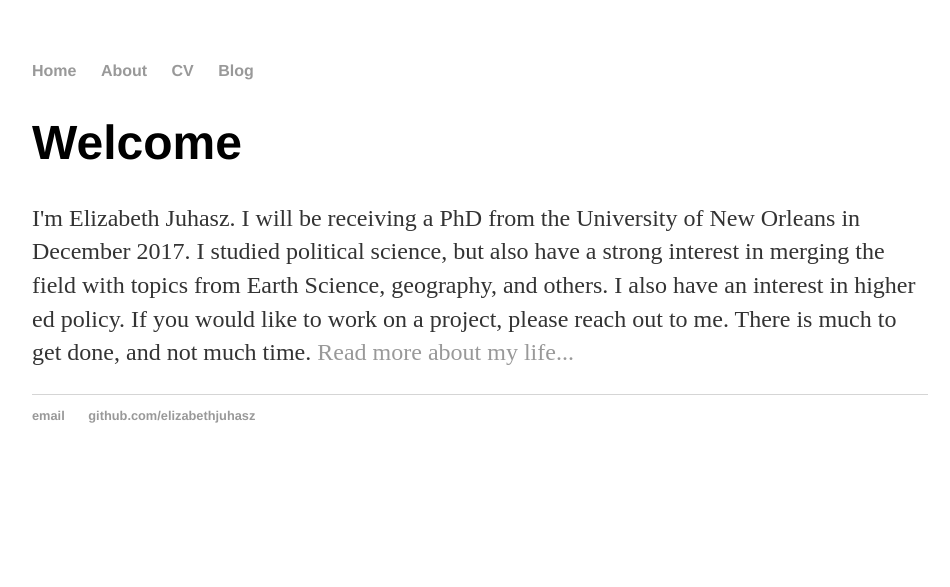
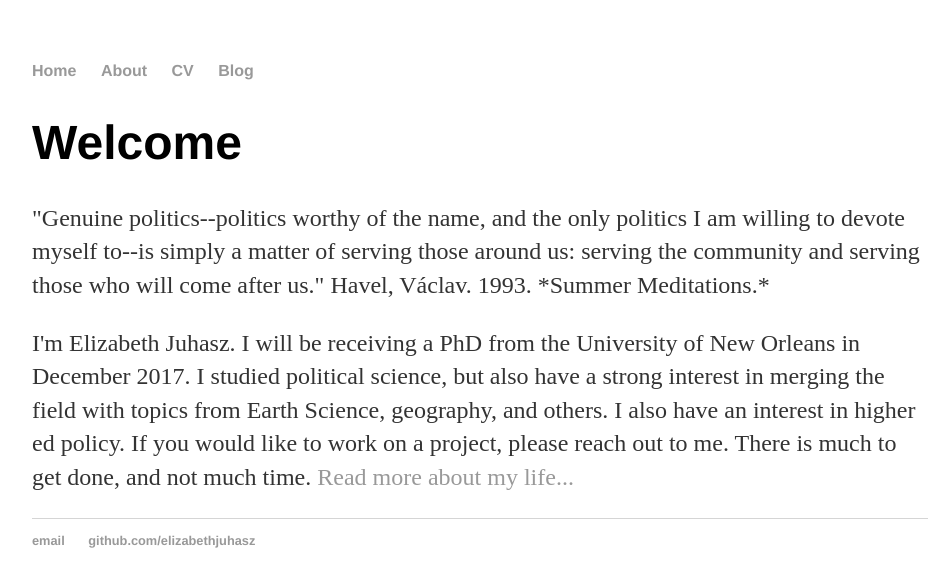
Before and after one commit to elizabethjuhasz/elizabethjuhasz.github.io, a Jekyll site: the page built from index.html, in a window 1280 px wide. Shown: the top 587 px of the page, without its empty margins (160-1110 px from the left). Built offline with Jekyll 4.4.1, drawn with Linux system fonts in a browser that asks for light colours.

Commit message:
Update index.html

```diff
--- a/index.html
+++ b/index.html
@@ -5,5 +5,6 @@ title: Elizabeth
 
 		<div class="blurb">
 			<h1>Welcome</h1>
+			<p>"Genuine politics--politics worthy of the name, and the only politics I am willing to devote myself to--is simply a matter of serving those around us: serving the community and serving those who will come after us." Havel,  Václav. 1993. *Summer Meditations.*</p>
 			<p>I'm Elizabeth Juhasz. I will be receiving a PhD from the University of New Orleans in December 2017. I studied political science, but also have a strong interest in merging the field with topics from Earth Science, geography, and others. I also have an interest in higher ed policy. If you would like to work on a project, please reach out to me. There is much to get done, and not much time. <a href="/about">Read more about my life...</a></p>
 		</div>
```
